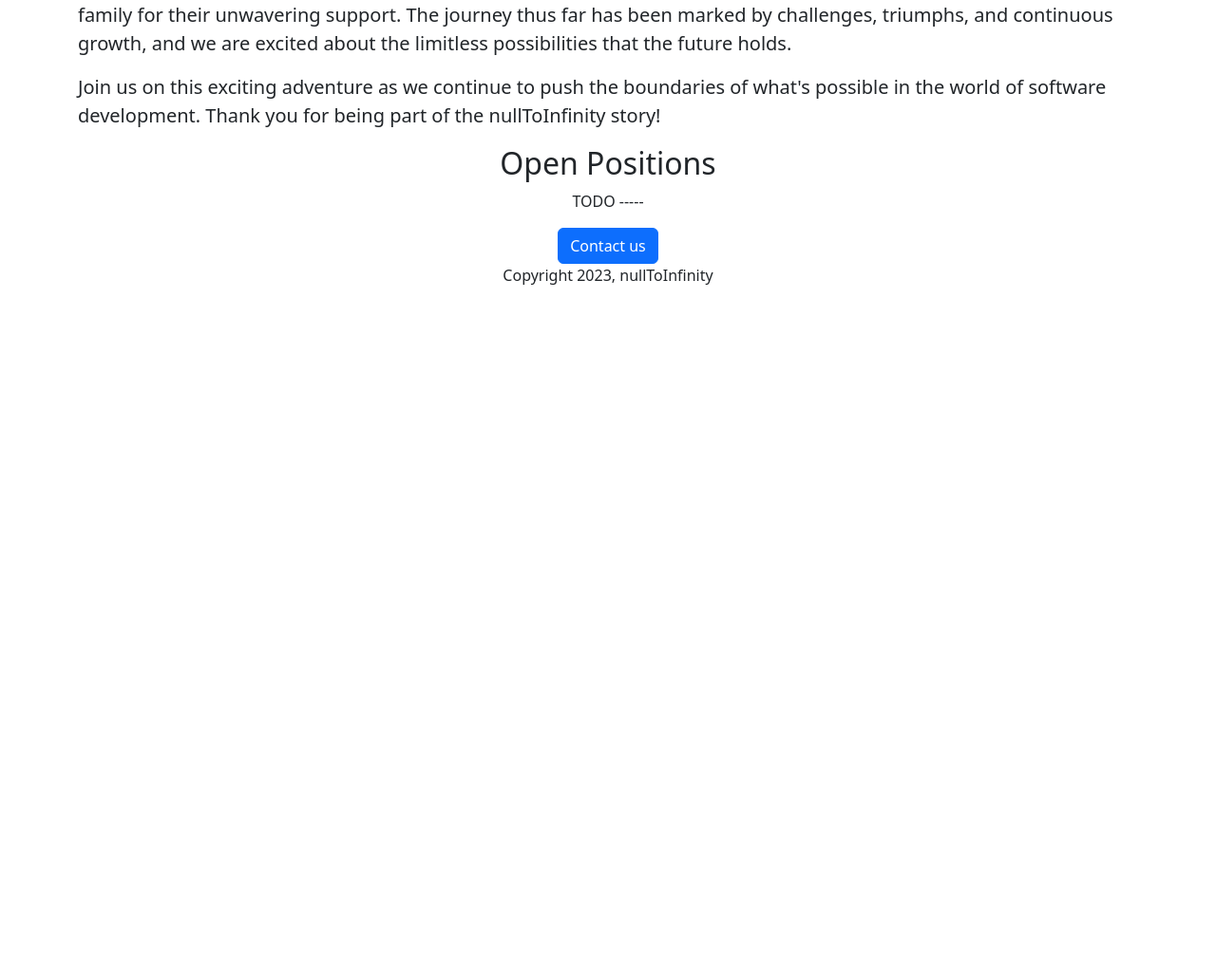
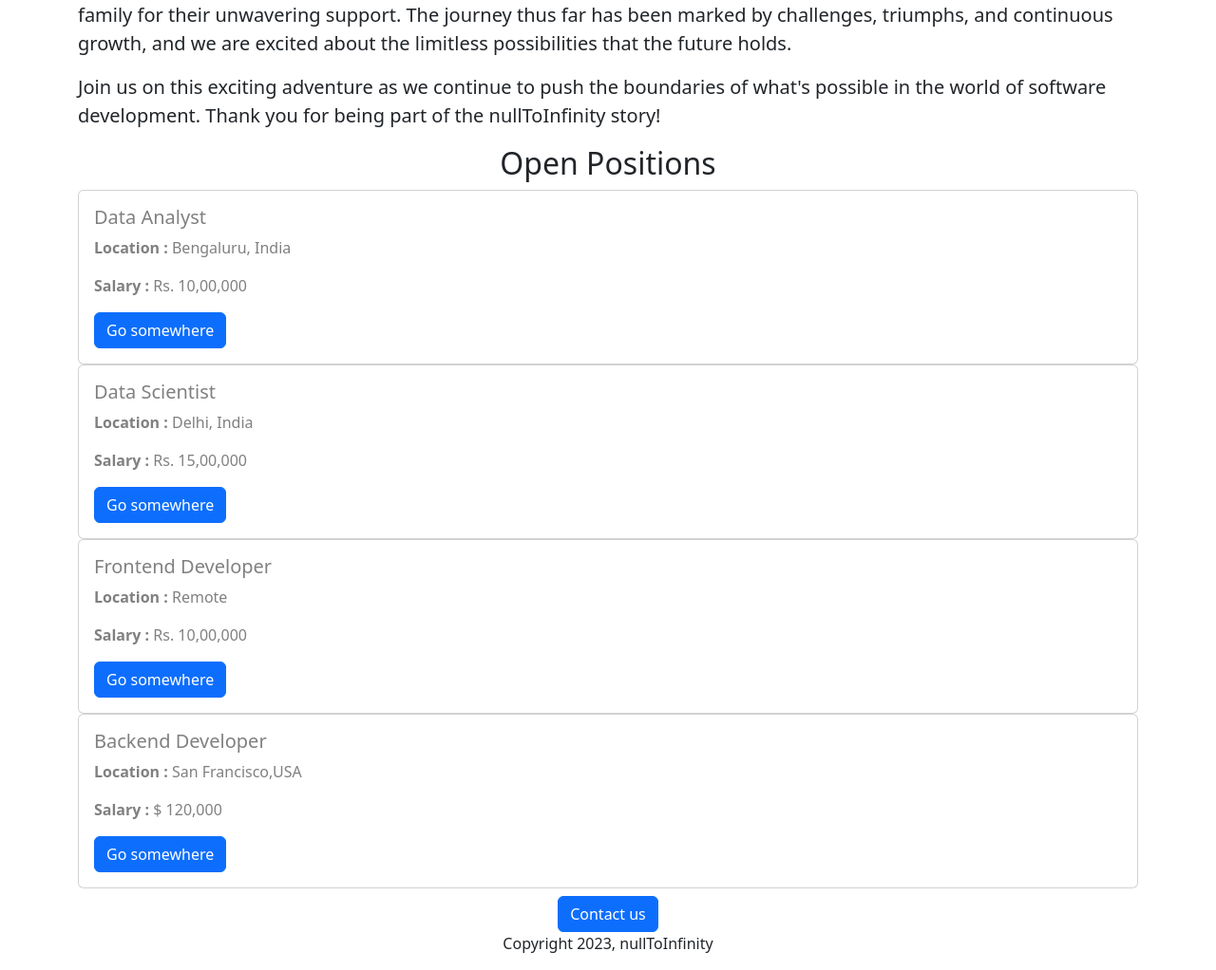
Before and after one commit to abdullahmoosa/careers-website-v2, a Flask app: page / in a window 1280 px wide. Shown: the part 887-1909 px from the top of the page at 95% size. Before the commit the page ends 1187 px from the top, so only its background shows below. Run offline with Flask 3, Linux system fonts and the light colour scheme.

Commit message:
Added job items

```diff
--- a/app.py
+++ b/app.py
@@ -4,9 +4,32 @@ from flask import Flask, render_template, url_for
 
 app = Flask(__name__)
 
+JOBS = [
+    {'id' : 1,
+     'title' : 'Data Analyst',
+     'location' : 'Bengaluru, India',
+     'Salary' : 'Rs. 10,00,000'
+    },
+    {'id' : 2,
+     'title' : 'Data Scientist',
+     'location' : 'Delhi, India',
+     'Salary' : 'Rs. 15,00,000'
+    },
+    {'id' : 3,
+     'title' : 'Frontend Developer',
+     'location' : 'Remote',
+     'Salary' : 'Rs. 10,00,000'
+    },
+    {'id' : 4,
+     'title' : 'Backend Developer',
+     'location' : 'San Francisco,USA',
+     'Salary' : '$ 120,000'
+    },
+]
+
 @app.route('/')
 def hello_world():
-    return render_template('home.html')
+    return render_template('home.html',jobs = JOBS)
 
 
 if __name__ == '__main__':
--- a/templates/home.html
+++ b/templates/home.html
@@ -12,7 +12,7 @@
     </head>
     <body>
         <h1 class ="text-center mt-4">
-            nullToInfinity Careers
+            <i>nullToInfinity</i> Careers
         </h1>
         <div class="container">
 
@@ -32,12 +32,16 @@
             <p class="lead">Join us on this exciting adventure as we continue to push the boundaries of what's possible in the world of software development. Thank you for being part of the nullToInfinity story!</p>
         </section>
 
-        <section class="text-center">
-            <h2>Open Positions</h2>
-            <p>TODO -----</p>
+        <section>
+            <h2 class="text-center">Open Positions</h2>
+            <div>
+                {% for job in jobs %}
+                    {% include 'jobitem.html' %}
+                {% endfor %}
+            </div>
         </section>
 
-        <section class="text-center">
+        <section class="text-center mt-2">
             <button type="button" class="btn btn-primary">Contact us</button>
             <p>Copyright 2023, nullToInfinity</p>
         </section>
--- /dev/null
+++ b/templates/jobitem.html
@@ -0,0 +1,13 @@
+<div>
+    <div class="card">
+        <div class="card-body" style="color :gray">
+          <h5 class="card-title">{{job['title']}}</h5>
+          <p class="card-text">
+            <b>Location :</b> {{job['location']}}
+          </p>
+          <p class="card-text">
+            <b>Salary : </b> {{job['Salary']}}
+          </p>
+          <a href="#" class="btn btn-primary">Go somewhere</a>
+        </div>
+</div>
```
